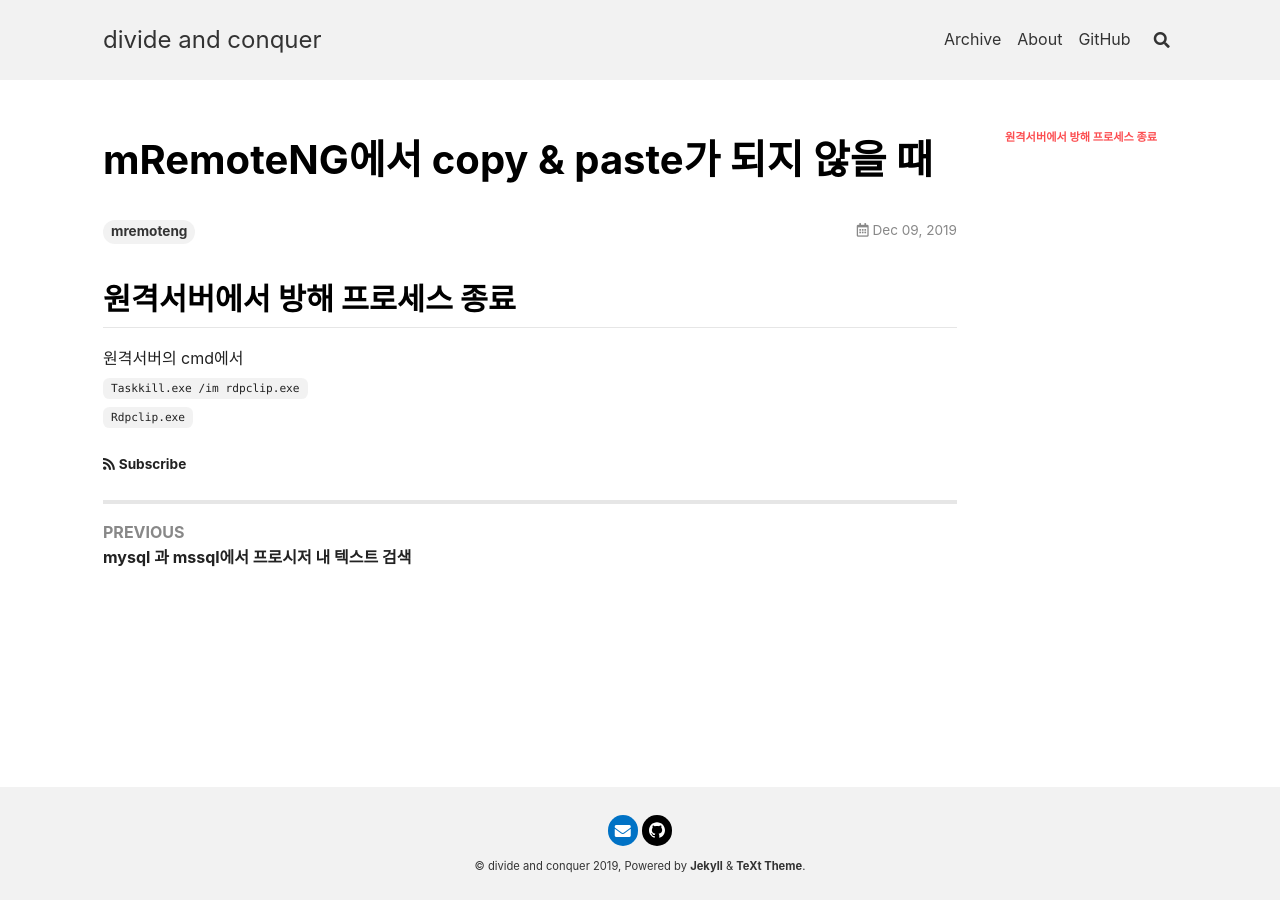
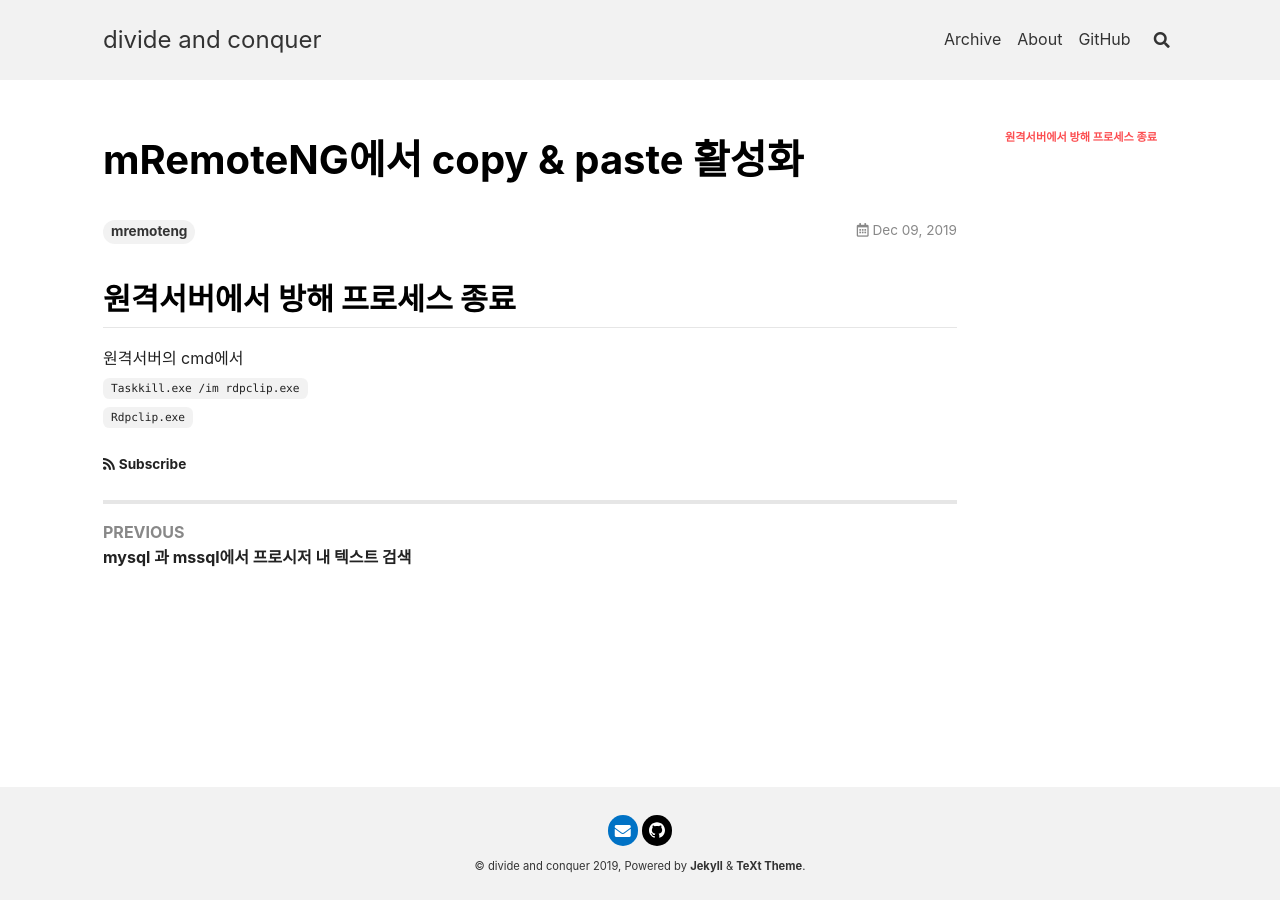
Before and after one commit to naheenosaur/naheenosaur.github.io, a Jekyll site: the page built from _posts/2019-12-09-mRemoteNG에서-copy-and-paste가-되지-않을-때.md, in a window 1280 px wide. Built offline with Jekyll 4.4.1, drawn with Linux system fonts in a browser that asks for light colours; nearby versions of some CDN libraries.

Commit message:
favicon삭제

```diff
--- a/_includes/head.html
+++ b/_includes/head.html
@@ -12,8 +12,6 @@
 {%- include snippets/get-nav-url.html path=_paths_rss -%}
 <link rel="alternate" type="application/rss+xml" title="{{ site.title }}" href="{{ __return }}">
 
-{%- include head/favicon.html -%}
-
 {%- include snippets/prepend-baseurl.html path='/assets/css/main.css' -%}
 <link rel="stylesheet" href="{{ __return }}">
 
--- a/_includes/head/favicon.html
+++ /dev/null
@@ -1,26 +0,0 @@
-<!-- start favicons snippet, use https://realfavicongenerator.net/ -->
-{%- include snippets/prepend-baseurl.html path='/assets/apple-touch-icon.png' -%}
-<link rel="apple-touch-icon" sizes="180x180" href="{{ __return }}">
-
-{%- include snippets/prepend-baseurl.html path='/assets/favicon-32x32.png' -%}
-<link rel="icon" type="image/png" sizes="32x32" href="{{ __return }}">
-
-{%- include snippets/prepend-baseurl.html path='/assets/favicon-16x16.png' -%}
-<link rel="icon" type="image/png" sizes="16x16" href="{{ __return }}">
-
-{%- include snippets/prepend-baseurl.html path='/assets/site.webmanifest' -%}
-<link rel="manifest" href="{{ __return }}">
-
-{%- include snippets/prepend-baseurl.html path='/assets/safari-pinned-tab.svg' -%}
-<link rel="mask-icon" href="{{ __return }}" color="#fc4d50">
-
-{%- include snippets/prepend-baseurl.html path='/assets/favicon.ico' -%}
-<link rel="shortcut icon" href="{{ __return }}">
-
-<meta name="msapplication-TileColor" content="#ffc40d">
-
-{%- include snippets/prepend-baseurl.html path='/assets/browserconfig.xml' -%}
-<meta name="msapplication-config" content="{{ __return }}">
-
-<meta name="theme-color" content="#ffffff">
-<!-- end favicons snippet -->
--- a/_layouts/404.html
+++ b/_layouts/404.html
@@ -6,7 +6,7 @@ show_title: false
 <div class="layout--404">
   <div class="sign">
     <h1>404</h1>
-    <p>Page not found :(</p>
+    <p>Try Again</p>
   </div>
 </div>
 
--- a/_posts/2019-12-09-mRemoteNG에서-copy-and-paste가-되지-않을-때.md
+++ b/_posts/2019-12-09-mRemoteNG에서-copy-and-paste가-되지-않을-때.md
@@ -1,6 +1,6 @@
 ---
 #layout: post
-title:  "mRemoteNG에서 copy & paste가 되지 않을 때"
+title:  "mRemoteNG에서 copy & paste 활성화"
 date:   2019-12-09 21:00:00 +0900
 categories: tool
 tags: [mremoteng]
```
Also changed, not shown: assets/android-chrome-192x192.png (deleted), assets/android-chrome-512x512.png (deleted), assets/apple-touch-icon.png (deleted), assets/favicon-16x16.png (deleted), assets/favicon-32x32.png (deleted), assets/favicon.ico (deleted), assets/mstile-144x144.png (deleted), assets/mstile-150x150.png (deleted), assets/mstile-310x150.png (deleted), assets/mstile-310x310.png (deleted), assets/mstile-70x70.png (deleted), assets/safari-pinned-tab.svg (deleted), favicon.ico (deleted).
